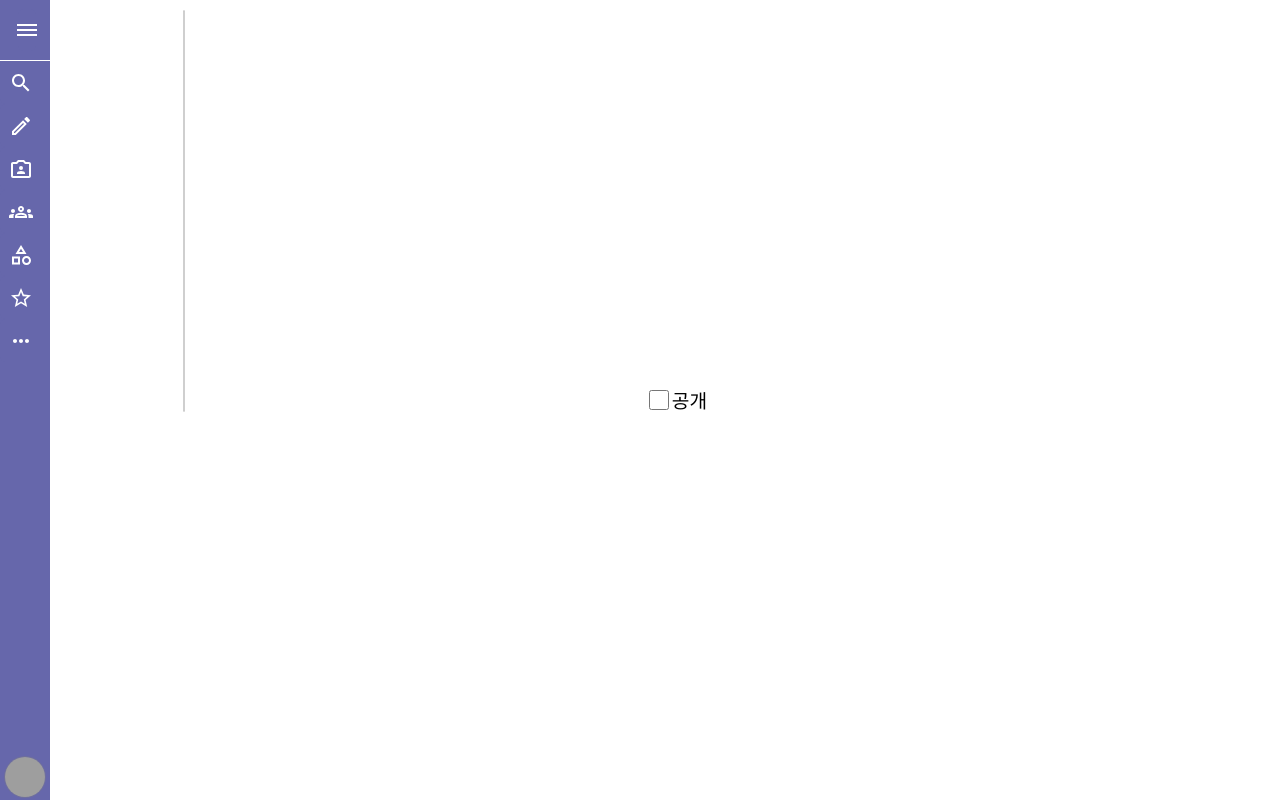
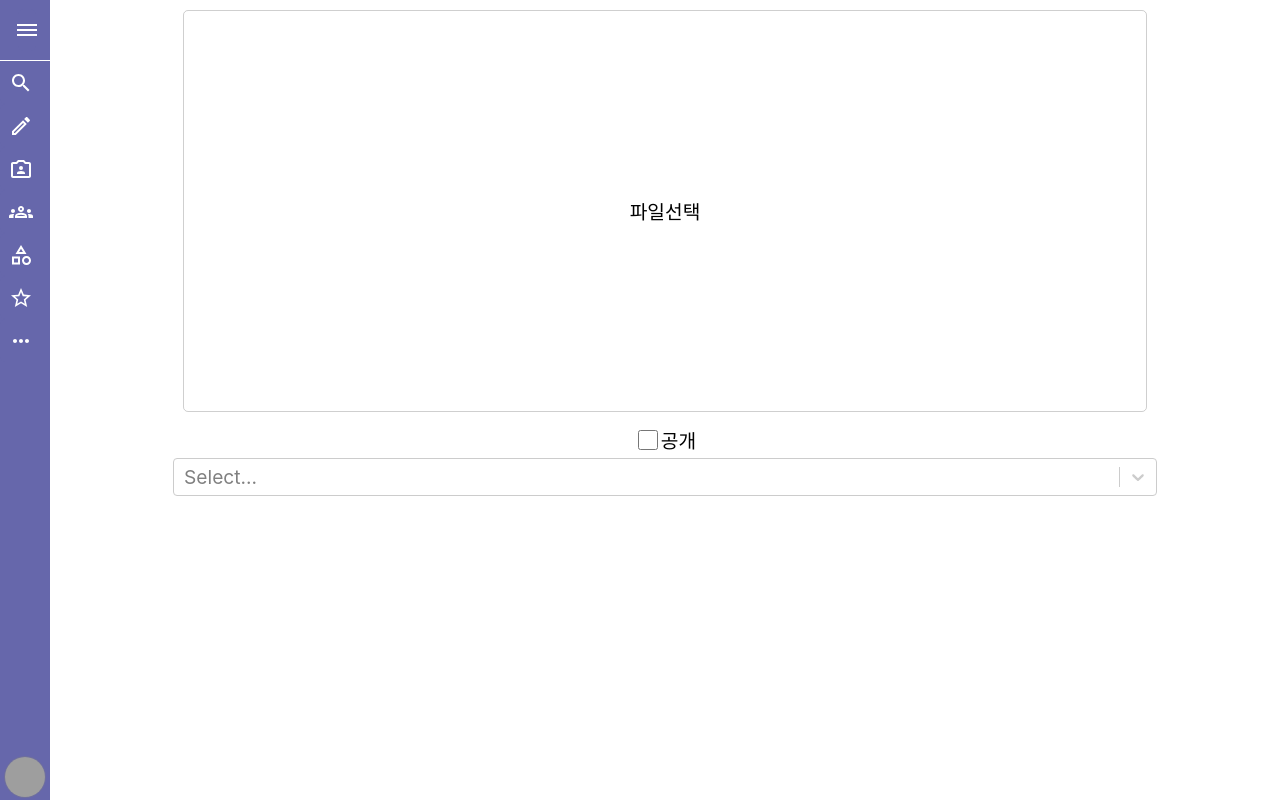
Before and after one commit to backkwondns/Haru3cut-front-server, a React (Create React App) app: page /newpost in a window 1280 px wide. Built offline with nearby package versions, Linux system fonts and the light colour scheme; grey boxes are pictures that could not be loaded.

Commit message:
feat: tag selector 추가 react-select 설치

```diff
--- a/package.json
+++ b/package.json
@@ -20,6 +20,7 @@
     "react-hotkeys-hook": "^3.4.4",
     "react-router-dom": "^6.2.2",
     "react-scripts": "5.0.0",
+    "react-select": "^5.2.2",
     "styled-components": "^5.3.3",
     "typescript": "^4.6.2",
     "web-vitals": "^2.1.4"
--- a/src/interfaces/organisms.interface.ts
+++ b/src/interfaces/organisms.interface.ts
@@ -21,6 +21,7 @@ export interface sidebarItemInterface {
   text: string;
   mobile?: boolean;
   style?: CSSProperties;
+  target?: string;
   onClick?: () => void;
 }
 
--- a/src/organisms/imageSelector.tsx
+++ b/src/organisms/imageSelector.tsx
@@ -4,7 +4,6 @@ import styled from 'styled-components';
 
 const ImageContainer = styled.div`
   display: flex;
-  flex: 1;
   justify-content: center;
   align-items: center;
   height: 50%;
--- a/src/organisms/sidebarItem.tsx
+++ b/src/organisms/sidebarItem.tsx
@@ -2,6 +2,7 @@ import React from 'react';
 import { organismsInterface } from 'interfaces';
 import styled from 'styled-components';
 import { IconButton } from 'organisms';
+import { useNavigate } from 'react-router-dom';
 
 const SidebarItemDesktop = styled(IconButton)`
    {
@@ -32,7 +33,16 @@ const SidebarItemMobile = styled(IconButton)`
 `;
 
 function SidebarItem(props: organismsInterface.sidebarItemInterface) {
-  const { icon, text, mobile = true, onClick } = props;
+  const navigator = useNavigate();
+  const {
+    icon,
+    text,
+    mobile = true,
+    target = '',
+    onClick = () => {
+      navigator(target);
+    },
+  } = props;
   return (
     <div>
       {mobile ? (
--- a/src/pages/layout/desktop/sidebar.desktop.tsx
+++ b/src/pages/layout/desktop/sidebar.desktop.tsx
@@ -155,10 +155,30 @@ function SidebarDesktop(props: layoutInterface.sidebarDesktopInterface) {
               mobile={false}
             />
           </div>
-          <SidebarItem icon={<Create24 fill="white" className="sidebar-item-icon" />} text="작성" mobile={false} />
-          <SidebarItem icon={<PhotoCamera24 fill="white" className="sidebar-item-icon" />} text="일기" mobile={false} />
-          <SidebarItem icon={<Groups24 fill="white" className="sidebar-item-icon" />} text="친구" mobile={false} />
-          <SidebarItem icon={<Category24 fill="white" className="sidebar-item-icon" />} text="모임" mobile={false} />
+          <SidebarItem
+            icon={<Create24 fill="white" className="sidebar-item-icon" />}
+            text="작성"
+            mobile={false}
+            target="newpost"
+          />
+          <SidebarItem
+            icon={<PhotoCamera24 fill="white" className="sidebar-item-icon" />}
+            text="일기"
+            mobile={false}
+            target="diary"
+          />
+          <SidebarItem
+            icon={<Groups24 fill="white" className="sidebar-item-icon" />}
+            text="친구"
+            mobile={false}
+            target="friend"
+          />
+          <SidebarItem
+            icon={<Category24 fill="white" className="sidebar-item-icon" />}
+            text="모임"
+            mobile={false}
+            target="party"
+          />
           <SidebarItem icon={<Star24 fill="white" className="sidebar-item-icon" />} text="보관" mobile={false} />
           <SidebarItem icon={<MoreHorizon24 fill="white" className="sidebar-item-icon" />} text="설정" mobile={false} />
         </ListSidebar>
--- a/src/pages/layout/mobile/header.mobile.tsx
+++ b/src/pages/layout/mobile/header.mobile.tsx
@@ -1,6 +1,6 @@
 import { Input } from 'atoms';
 import { Avatar, IconButton } from 'organisms';
-import { Create24, Dehaze24, Search24 } from 'icons';
+import { Dehaze24, Search24 } from 'icons';
 import React from 'react';
 import { commonInterface, layoutInterface } from 'interfaces';
 import styled, { css, keyframes } from 'styled-components';
@@ -22,7 +22,6 @@ const ContainerHeader = styled.div`
   justify-content: space-between;
   padding: 0px 10px 0px 10px;
   border-bottom: 1px solid #60606040;
-  align-items: center;
 `;
 
 const SearchArea = styled.div`
@@ -99,7 +98,6 @@ function HeaderMobile(props: layoutInterface.headerMobileInterface) {
         </div>
         <div className="rightArea flex">
           <SearchIconAnimation search={search} icon={<Search24 />} onClick={onClickSearch} />
-          <IconButton icon={<Create24 />} />
           <IconButton icon={<Dehaze24 />} id="more" onClick={onClickMore} />
         </div>
       </ContainerHeader>
--- a/src/pages/layout/mobile/sidebar.mobile.tsx
+++ b/src/pages/layout/mobile/sidebar.mobile.tsx
@@ -1,4 +1,4 @@
-import { IconButton, SidebarItem } from 'organisms';
+import { SidebarItem } from 'organisms';
 import React from 'react';
 import { commonInterface, layoutInterface } from 'interfaces';
 import { Category48, Create48, Groups48, MoreHorizon48, PhotoCamera48, Star48 } from 'icons';
@@ -35,15 +35,14 @@ function SidebarMobile(props: layoutInterface.sidebarMobileInterface) {
   return (
     <Sidebar className="flex-column full-height" open={sidebar}>
       <ListSidebar>
-        <SidebarItem icon={<Create48 fill="white" className="sidebar-item-icon" />} text="작성" />
-        <SidebarItem icon={<PhotoCamera48 fill="white" className="sidebar-item-icon" />} text="일기" />
-        <SidebarItem icon={<Groups48 fill="white" className="sidebar-item-icon" />} text="친구" />
-        <SidebarItem icon={<Category48 fill="white" className="sidebar-item-icon" />} text="모임" />
+        <SidebarItem icon={<Create48 fill="white" className="sidebar-item-icon" />} text="작성" target="newpost" />
+        <SidebarItem icon={<PhotoCamera48 fill="white" className="sidebar-item-icon" />} text="일기" target="diary" />
+        <SidebarItem icon={<Groups48 fill="white" className="sidebar-item-icon" />} text="친구" target="friend" />
+        <SidebarItem icon={<Category48 fill="white" className="sidebar-item-icon" />} text="모임" target="party" />
         <SidebarItem icon={<Star48 fill="white" className="sidebar-item-icon" />} text="보관" />
         <SidebarItem icon={<MoreHorizon48 fill="white" className="sidebar-item-icon" />} text="설정" />
       </ListSidebar>
     </Sidebar>
   );
 }
-// style={{ paddingLeft: '5px', paddingTop: '5px' }}
 export default SidebarMobile;
--- a/src/pages/newPost/newPost.container.tsx
+++ b/src/pages/newPost/newPost.container.tsx
@@ -1,13 +1,22 @@
-import React, { useContext, useRef } from 'react';
+import React, { useContext, useEffect, useRef } from 'react';
 import { MobXProviderContext, observer } from 'mobx-react';
+import { diaryInterface } from 'interfaces';
 import NewPost from './newPost';
 
 function NewPostContainer() {
   const rootStore = useContext(MobXProviderContext);
   const selectedImage = rootStore.diaryStore.getSelectedImage;
   const privateCheck = rootStore.diaryStore.getPrivateCheck;
+  const tagList = rootStore.diaryStore.getTagList;
+  // const selectedTag = rootStore.diaryStore.getSelectedTag;
+  const imageRef = useRef<HTMLInputElement>(null);
 
-  const imageRef = useRef<HTMLInputElement>(null);
+  useEffect(() => {
+    rootStore.diaryStore.setTagList(['기본태그1', '기본태그2', '기본태그3', '기본태그4', 'test1', 'test2', 'test3']);
+  }, []);
+
+  const tagOption: { label: string; value: string }[] = [];
+  tagList.forEach((value: string) => tagOption.push({ value, label: value }));
 
   const onFileUpload = async (event: React.ChangeEvent<HTMLInputElement>) => {
     event.preventDefault();
@@ -34,6 +43,13 @@ function NewPostContainer() {
     rootStore.diaryStore.setPrivateCheck();
   };
 
+  const onChange: diaryInterface.creatableSelectorOnChangeType = (inputValue, action) => {
+    rootStore.diaryStore.setSelectedTag(inputValue);
+    if (action.action === 'create-option') {
+      rootStore.diaryStore.setTagList([...tagList, action.option.label]);
+    }
+  };
+
   const onEvent = {
     onFileUpload,
     onClickFile,
@@ -44,6 +60,8 @@ function NewPostContainer() {
       imageRef={imageRef}
       checked={privateCheck}
       toggleItem={toggleItem}
+      tagList={tagOption}
+      onChange={onChange}
       onEvent={onEvent}
     />
   );
--- a/src/pages/newPost/newPost.tsx
+++ b/src/pages/newPost/newPost.tsx
@@ -1,15 +1,23 @@
 import React from 'react';
 import { CheckItem, ImageSelector } from 'organisms';
 import { diaryInterface } from 'interfaces';
+import styled from 'styled-components';
+import CreatableSelect from 'react-select/creatable';
+
+const Container = styled.div`
+  display: flex;
+  flex-direction: column;
+`;
 
 function NewPost(props: diaryInterface.newPostInterface) {
-  const { preview, imageRef, checked, toggleItem, onEvent } = props;
+  const { preview, imageRef, checked, toggleItem, tagList, onChange, onEvent } = props;
 
   return (
-    <>
-      <ImageSelector preview={preview} imageRef={imageRef} onEvent={onEvent} text="파일선택" />{' '}
+    <Container className="full-width full-height">
+      <ImageSelector preview={preview} imageRef={imageRef} onEvent={onEvent} text="파일선택" />
       <CheckItem value="공개" checked={checked} toggleItem={toggleItem} />
-    </>
+      <CreatableSelect options={tagList} isMulti closeMenuOnSelect={false} isSearchable onChange={onChange} />
+    </Container>
   );
 }
 
--- a/src/stores/diary.store.ts
+++ b/src/stores/diary.store.ts
@@ -1,4 +1,5 @@
 import { makeAutoObservable } from 'mobx';
+import { diaryInterface } from 'interfaces';
 import RootStore from './root.store';
 
 export default class DiaryStore {
@@ -7,6 +8,10 @@ export default class DiaryStore {
   selectedImage = { imageFile: {}, preview: '' };
 
   privateCheck = false;
+
+  tagList: string[] = [];
+
+  selectedTag: diaryInterface.Option[] = [];
 
   constructor(rootStore: RootStore) {
     makeAutoObservable(this);
@@ -28,4 +33,20 @@ export default class DiaryStore {
   setPrivateCheck() {
     this.privateCheck = !this.privateCheck;
   }
+
+  get getTagList() {
+    return this.tagList;
+  }
+
+  setTagList(tagList: string[]) {
+    this.tagList = tagList;
+  }
+
+  get getSelectedTag() {
+    return this.selectedTag;
+  }
+
+  setSelectedTag(selectedTag: diaryInterface.Option[]) {
+    this.selectedTag = selectedTag;
+  }
 }
```
Also changed, not shown: src/interfaces/diary.interface.ts (+12 -1 lines), 1 other file (tests, documents, lock files or other folders).
